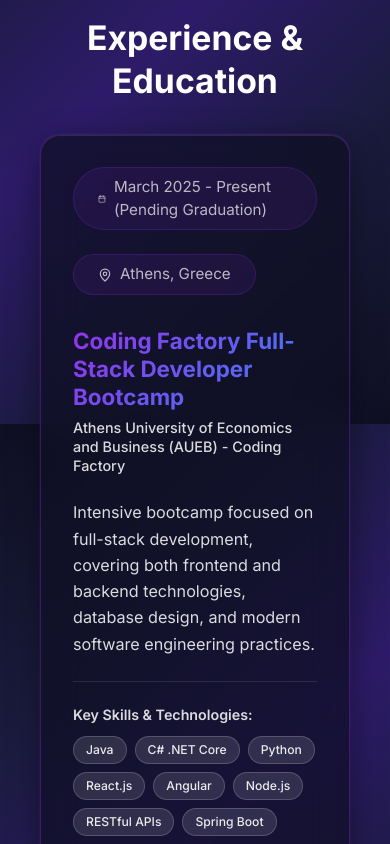
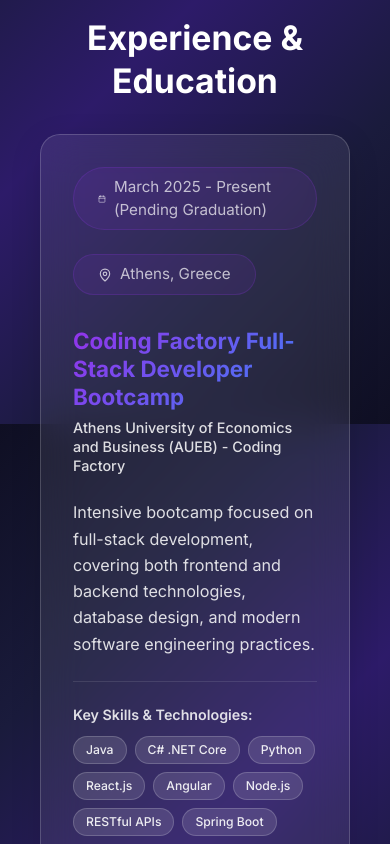
Before and after one commit to DIMSGN/My-Portfolio, a React (Vite) app: page / in a window 390 px wide. Shown: the part 8860-9704 px from the top of the page. Built offline with nearby package versions, Linux system fonts and the light colour scheme.

Commit message:
fix: remove enhanced glassmorphism on mobile experience cards
Keep consistent styling with desktop version

```diff
--- a/src/components/sections/Experience/Experience.module.css
+++ b/src/components/sections/Experience/Experience.module.css
@@ -291,22 +291,6 @@
     margin-right: 0;
     max-width: none;
     width: 100%;
-
-    background: rgba(15, 15, 35, 0.7);
-    backdrop-filter: blur(20px);
-    border: 1px solid rgba(147, 51, 234, 0.3);
-    box-shadow:
-      0 8px 32px rgba(0, 0, 0, 0.4),
-      0 0 0 1px rgba(147, 51, 234, 0.1),
-      inset 0 1px 0 rgba(255, 255, 255, 0.1);
-  }
-
-  .card:hover {
-    border-color: rgba(147, 51, 234, 0.5);
-    box-shadow:
-      0 12px 40px rgba(0, 0, 0, 0.5),
-      0 0 20px rgba(147, 51, 234, 0.2),
-      inset 0 1px 0 rgba(255, 255, 255, 0.15);
   }
 
 
```
